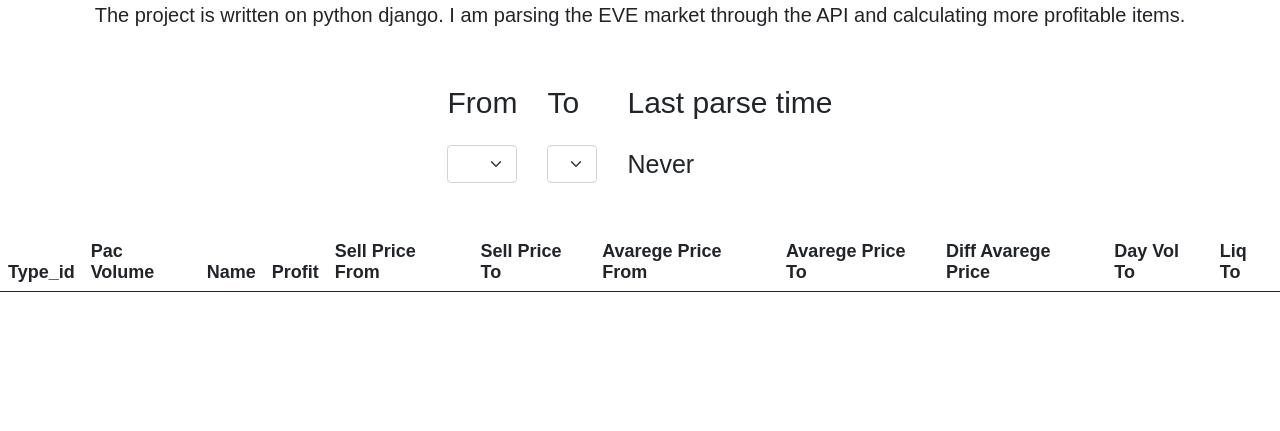
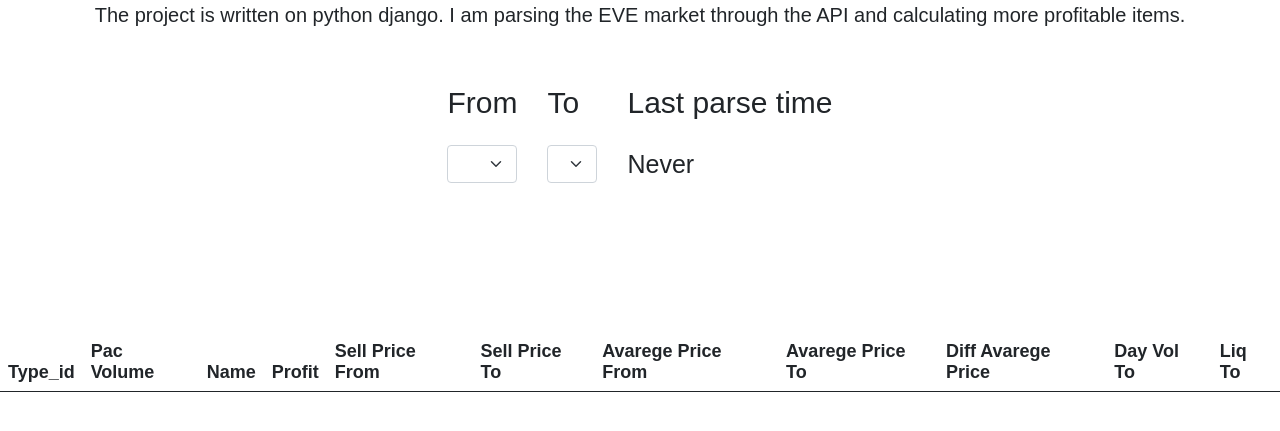
Before and after one commit to ATPstealer/eve_parser, a Django app: page /logistics/planing/ in a window 1280 px wide. Shown: the part 70-501 px from the top of the page. Run offline with Django 3.2, Linux system fonts and the light colour scheme; data that the repository does not hold is empty; parts of the project's set-up code (start-up, migrations or seed data) failed here and were passed over; some web fonts are replaced.

Commit message:
noob fix table

```diff
--- a/static/eve/style.css
+++ b/static/eve/style.css
@@ -133,7 +133,7 @@ form{
     position: relative;
     overflow: auto;
     padding-top: 100px;
-    margin-top: -100px;
+    margin-top: 0px;
 }
 
 
```
